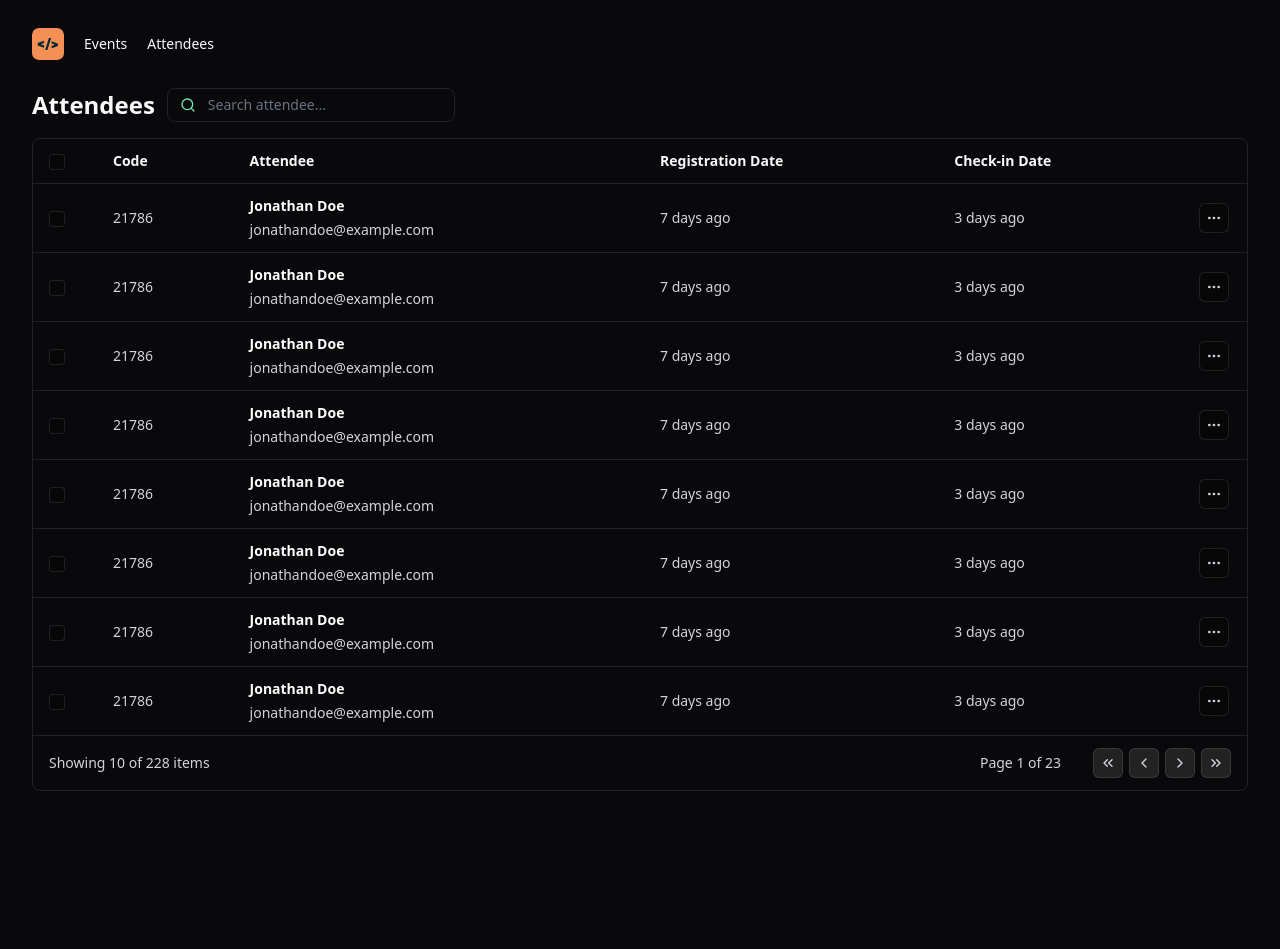
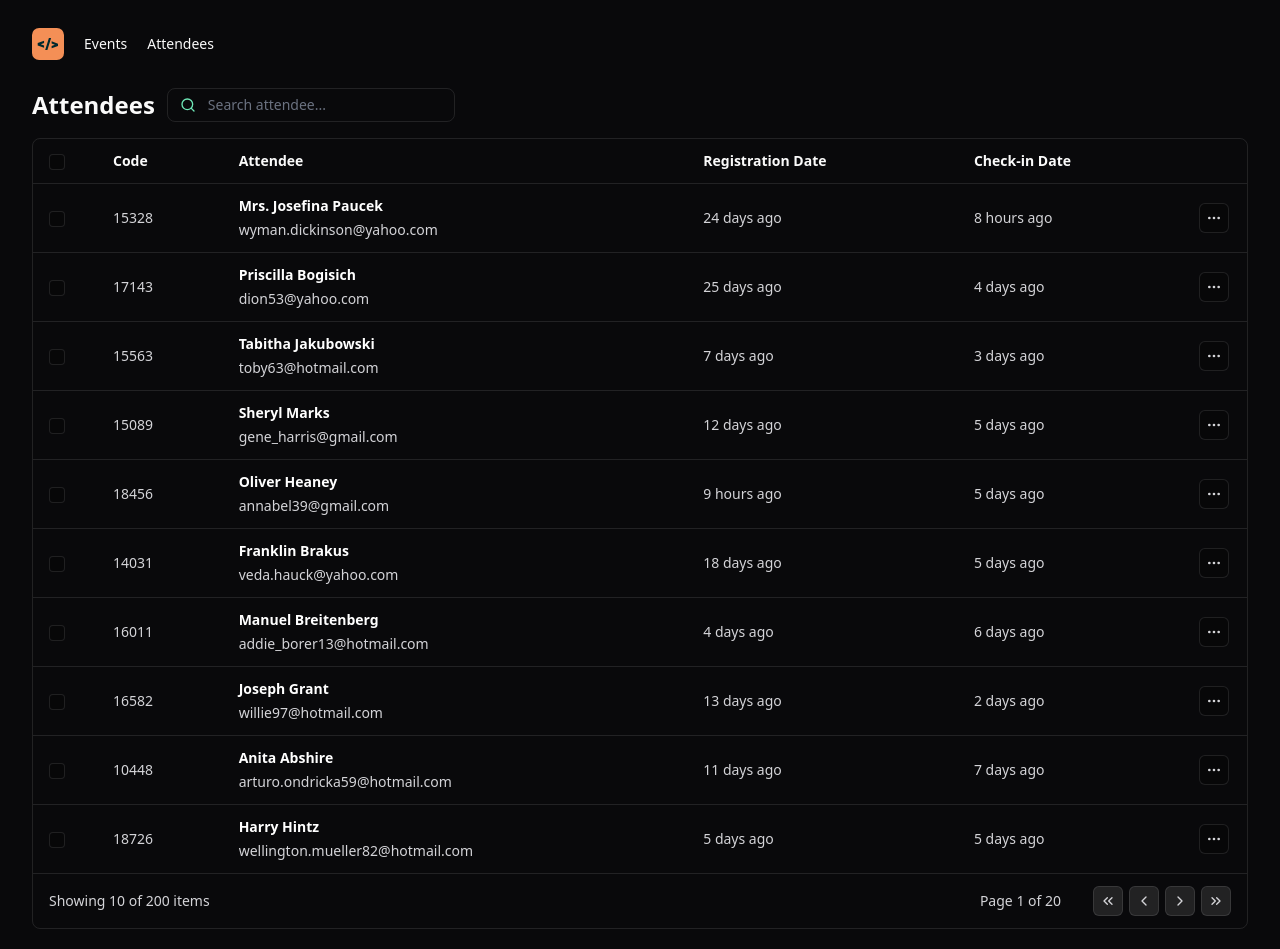
Before and after one commit to filipebteixeira98/pass-in-web, a React (Vite) app: page / in a window 1280 px wide. Before the commit the page ends 811 px from the top, so only its background shows below. Built offline with nearby package versions, Linux system fonts and the light colour scheme.

Commit message:
chore: add formatted date and rendered dynamically attendees information

```diff
--- a/package.json
+++ b/package.json
@@ -9,6 +9,7 @@
     "preview": "vite preview"
   },
   "dependencies": {
+    "dayjs": "^1.11.10",
     "lucide-react": "^0.365.0",
     "react": "^18.2.0",
     "react-dom": "^18.2.0",
--- a/src/components/attendee-list.tsx
+++ b/src/components/attendee-list.tsx
@@ -1,3 +1,7 @@
+import { ChangeEvent, useState } from 'react'
+import dayjs from 'dayjs'
+import 'dayjs/locale/en'
+import relativeTime from 'dayjs/plugin/relativeTime'
 import {
   ChevronLeft,
   ChevronRight,
@@ -13,7 +17,19 @@ import { TableHeader } from './table/table-header'
 import { TableCell } from './table/table-cell'
 import { TableRow } from './table/table-row'
 
+import { attendees } from '../data/attendees'
+
+dayjs.extend(relativeTime)
+dayjs.locale('en')
+
 export function AttendeeList() {
+  const [search, setSearch] = useState('')
+  const [page, setPage] = useState(1)
+
+  function onSearchInputChanged(event: ChangeEvent<HTMLInputElement>) {
+    setSearch(event.target.value)
+  }
+
   return (
     <div className="flex flex-col gap-4">
       <div className="flex gap-3 items-center">
@@ -21,10 +37,12 @@ export function AttendeeList() {
         <div className="w-72 px-3 py-1.5 border border-white/10 rounded-lg flex items-center gap-3">
           <Search className="size-4 text-emerald-300" />
           <input
+            onChange={onSearchInputChanged}
             className="bg-transparent flex-1 outline-none border-0 p-0 text-sm"
             placeholder="Search attendee..."
           />
         </div>
+        {search}
       </div>
       <Table>
         <thead>
@@ -43,10 +61,10 @@ export function AttendeeList() {
           </tr>
         </thead>
         <tbody>
-          {Array.from({ length: 8 }).map((_, index) => {
+          {attendees.slice((page - 1) * 10, page * 10).map((attendee) => {
             return (
               <TableRow
-                key={index}
+                key={attendee.id}
                 className="border-b border-white/10 hover:bg-white/5"
               >
                 <TableCell>
@@ -55,17 +73,17 @@ export function AttendeeList() {
                     className="size-4 bg-black/20 rounded border border-white/10 checked:bg-orange-400"
                   />
                 </TableCell>
-                <TableCell>21786</TableCell>
+                <TableCell>{attendee.id}</TableCell>
                 <TableCell>
                   <div className="flex flex-col gap-1">
                     <span className="font-semibold text-white">
-                      Jonathan Doe
+                      {attendee.name}
                     </span>
-                    <span>jonathandoe@example.com</span>
+                    <span>{attendee.email}</span>
                   </div>
                 </TableCell>
-                <TableCell>7 days ago</TableCell>
-                <TableCell>3 days ago</TableCell>
+                <TableCell>{dayjs().to(attendee.createdAt)}</TableCell>
+                <TableCell>{dayjs().to(attendee.checkedInAt)}</TableCell>
                 <TableCell>
                   <IconButton transparent>
                     <MoreHorizontal className="size-4" />
@@ -77,10 +95,14 @@ export function AttendeeList() {
         </tbody>
         <tfoot>
           <tr>
-            <TableCell colSpan={3}>Showing 10 of 228 items</TableCell>
+            <TableCell colSpan={3}>
+              Showing 10 of {attendees.length} items
+            </TableCell>
             <TableCell className="text-right" colSpan={3}>
               <div className="inline-flex items-center gap-8">
-                <span>Page 1 of 23</span>
+                <span>
+                  Page {page} of {Math.ceil(attendees.length / 10)}
+                </span>
                 <div className="flex gap-1.5">
                   <IconButton>
                     <ChevronsLeft className="size-4" />
```
Also changed, not shown: 1 other file (tests, documents, lock files or other folders).
